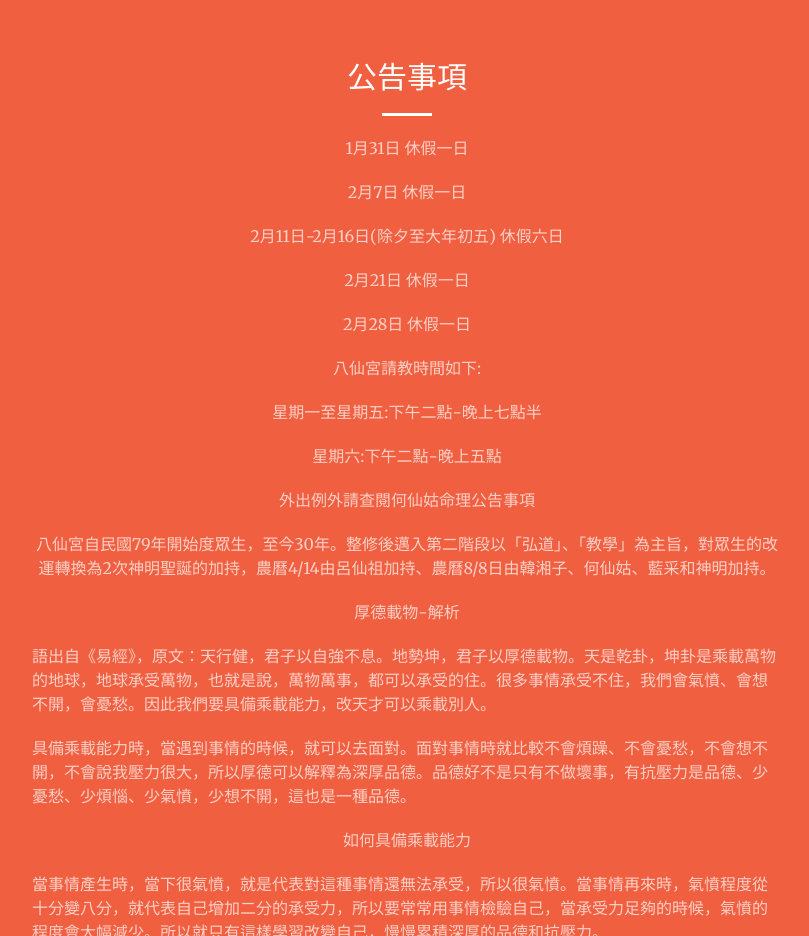
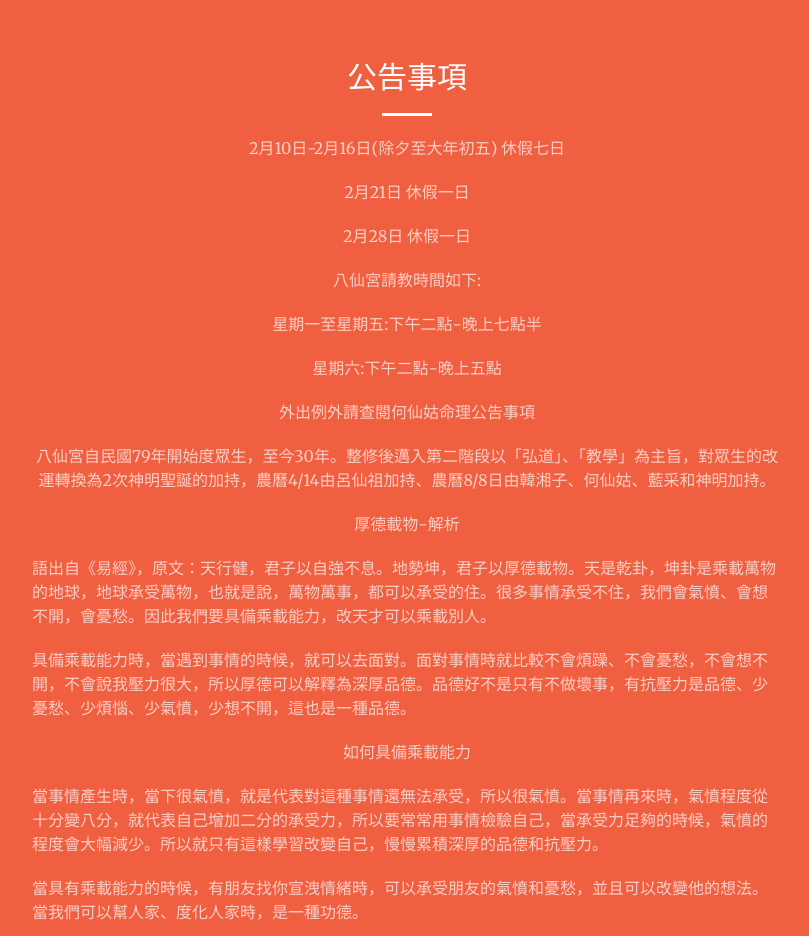
Before and after one commit to st8711000/enterprise-website, a website: page index.html in a window 1280 px wide. Shown: the part 840-1776 px from the top of the page, without its empty margins (233-1042 px from the left). Drawn offline with nearby package versions, Linux system fonts and the light colour scheme.

Commit message:
Update index.html

```diff
--- a/index.html
+++ b/index.html
@@ -88,9 +88,7 @@
                 <div class="col-lg-8 col-lg-offset-2 text-center">
                     <h2 class="section-heading">公告事項</h2>
                     <hr class="light">
-                    <p class="text-faded">1月31日 休假一日</p>
-                    <p class="text-faded">2月7日 休假一日</p>
-                    <p class="text-faded">2月11日-2月16日(除夕至大年初五) 休假六日</p>
+                    <p class="text-faded">2月10日-2月16日(除夕至大年初五) 休假七日</p>
                     <p class="text-faded">2月21日 休假一日</p>
                     <p class="text-faded">2月28日 休假一日</p>
                     <p class="text-faded">八仙宮請教時間如下:</p>
```
